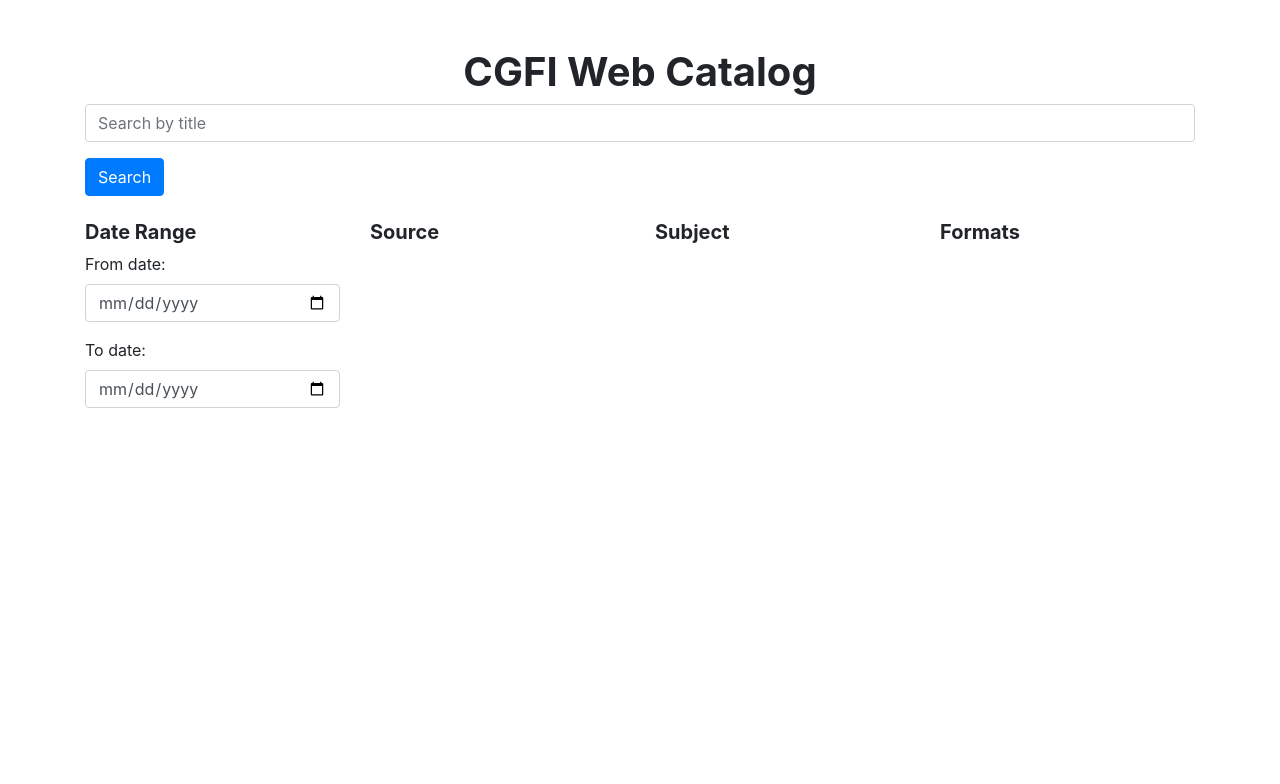
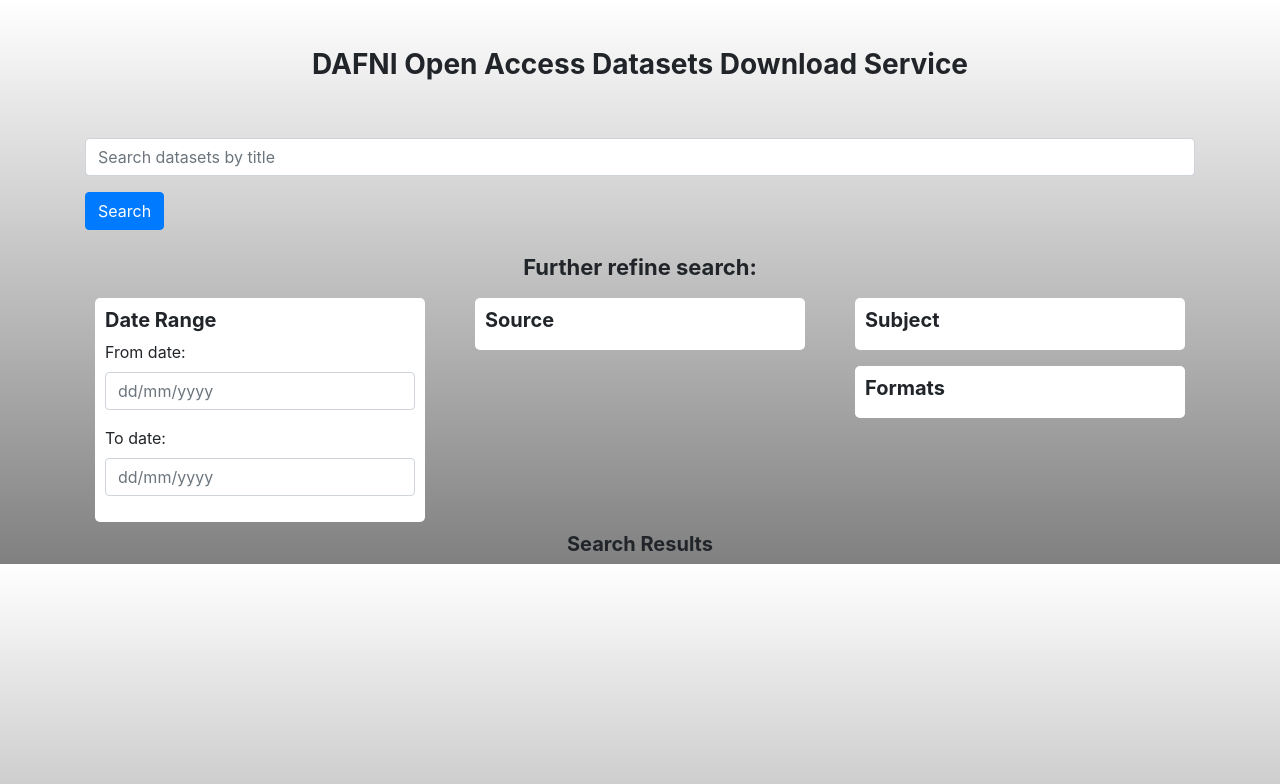
Before and after one commit to abowery/cgfi_download, a Flask app: page / in a window 1280 px wide. Shown: the top 784 px of the page. Run offline with Flask 3, Linux system fonts and the light colour scheme; data that the repository does not hold is empty; parts of the project's set-up code (start-up, migrations or seed data) failed here and were passed over; some libraries are stand-ins or nearby versions.

Commit message:
Multiple changes

```diff
--- a/templates/index.html
+++ b/templates/index.html
@@ -2,75 +2,110 @@
 <html lang="en">
 <head>
     <meta charset="UTF-8">
-    <meta name="viewport" content="width=device-width, initial-scale=1.0">
-    <title>CGFI Web Catalog</title>
+    <title>DAFNI Open Access Datasets</title>
     <link href="https://stackpath.bootstrapcdn.com/bootstrap/4.5.2/css/bootstrap.min.css" rel="stylesheet">
+    <style>
+        body {
+            background: linear-gradient(to bottom, white, grey);
+        }
+        .box {
+            background: white;
+            padding: 10px;
+            margin: 10px;
+            border-radius: 5px;
+        }
+        .title {
+            font-weight: bold;
+        }
+        .search-title {
+            font-size: 28px;
+            font-weight: bold;
+        }
+        .refine-search-title {
+            font-size: 22px;
+            font-weight: bold;
+        }
+    </style>
 </head>
 <body>
-    <div class="container mt-5">
-        <h1 class="text-center"><b>CGFI Web Catalog</b></h1>
-        <form method="POST">
+<div class="container">
+    <br>
+    <br>
+    <h1 class="text-center search-title">DAFNI Open Access Datasets Download Service</h1>
+    <br>
+    <br>
+    <form method="POST" class="mb-4">
         <div class="form-group">
-                <input type="text" class="form-control" name="search_query" placeholder="Search by title">
+            <input type="text" name="search_query" class="form-control" placeholder="Search datasets by title">
         </div>
-            <button type="submit" class="btn btn-primary mb-4">Search</button>
+        <button type="submit" class="btn btn-primary">Search</button>
+    </form>
+
+    <h2 class="text-center refine-search-title">Further refine search:</h2>
 
     <div class="row">
-                <div class="col-md-3">
-	            <h5><b>Date Range</b></h5>
+        <div class="col-md-4">
+            <div class="box">
+                <h5 class="title">Date Range</h5>
                 <div class="form-group">
                     <label for="from_date">From date:</label>
-                        <input type="date" class="form-control" name="from_date">
+                    <input type="text" name="from_date" class="form-control" placeholder="dd/mm/yyyy">
                 </div>
                 <div class="form-group">
                     <label for="to_date">To date:</label>
-                        <input type="date" class="form-control" name="to_date">
+                    <input type="text" name="to_date" class="form-control" placeholder="dd/mm/yyyy">
                 </div>
             </div>
-                <div class="col-md-3">
-                    <h5><b>Source</b></h5>
+        </div>
+
+        <div class="col-md-4">
+            <div class="box">
+                <h5 class="title">Source</h5>
                 {% for source in sources %}
                     <div class="form-check">
                         <input class="form-check-input" type="checkbox" name="source" value="{{ source['description'] }}">
-                            <label class="form-check-label">{{ source['description'] }}</label>
-                        </div>
-                    {% endfor %}
-                </div>
-                <div class="col-md-3">
-                    <h5><b>Subject</b></h5>
-                    {% for subject in subjects %}
-                        <div class="form-check">
-                            <input class="form-check-input" type="checkbox" name="subject" value="{{ subject['description'] }}">
-                            <label class="form-check-label">{{ subject['description'] }}</label>
-                        </div>
-                    {% endfor %}
-                </div>
-                <div class="col-md-3">
-                    <h5><b>Formats</b></h5>
-                    {% for format in formats %}
-                        <div class="form-check">
-                            <input class="form-check-input" type="checkbox" name="format" value="{{ format['description'] }}">
-                            <label class="form-check-label">{{ format['description'] }}</label>
+                        <label class="form-check-label">
+                            {{ source['description'] }}
+                        </label>
                     </div>
                 {% endfor %}
             </div>
         </div>
-        </form>
 
-        {% if datasets %}
-            <h2 class="mt-5">Search Results</h2>
+        <div class="col-md-4">
+            <div class="box">
+                <h5 class="title">Subject</h5>
+                {% for subject in subjects %}
+                    <div class="form-check">
+                        <input class="form-check-input" type="checkbox" name="subject" value="{{ subject['description'] }}">
+                        <label class="form-check-label">
+                            {{ subject['description'] }}
+                        </label>
+                    </div>
+                {% endfor %}
+            </div>
+            <div class="box mt-3">
+                <h5 class="title">Formats</h5>
+                {% for format in formats %}
+                    <div class="form-check">
+                        <input class="form-check-input" type="checkbox" name="format" value="{{ format['description'] }}">
+                        <label class="form-check-label">
+                            {{ format['description'] }}
+                        </label>
+                    </div>
+                {% endfor %}
+            </div>
+        </div>
+    </div>
+
+    <h5 class="text-center title">Search Results</h5>
     <ul class="list-group">
         {% for dataset in datasets %}
             <li class="list-group-item">
-                        <a href="{{ url_for('download', version_uuid=dataset['version_uuid']) }}">{{ dataset['title'] }}</a>
+                <a href="/download/{{ dataset['version_uuid'] }}">{{ dataset['title'] }}</a>
             </li>
         {% endfor %}
     </ul>
-        {% endif %}
 </div>
-
-    <script src="https://code.jquery.com/jquery-3.5.1.slim.min.js"></script>
-    <script src="https://cdn.jsdelivr.net/npm/@popperjs/core@2.9.2/dist/umd/popper.min.js"></script>
-    <script src="https://stackpath.bootstrapcdn.com/bootstrap/4.5.2/js/bootstrap.min.js"></script>
 </body>
 </html>
```
Lines whose indentation alone changed are shown as unchanged.
